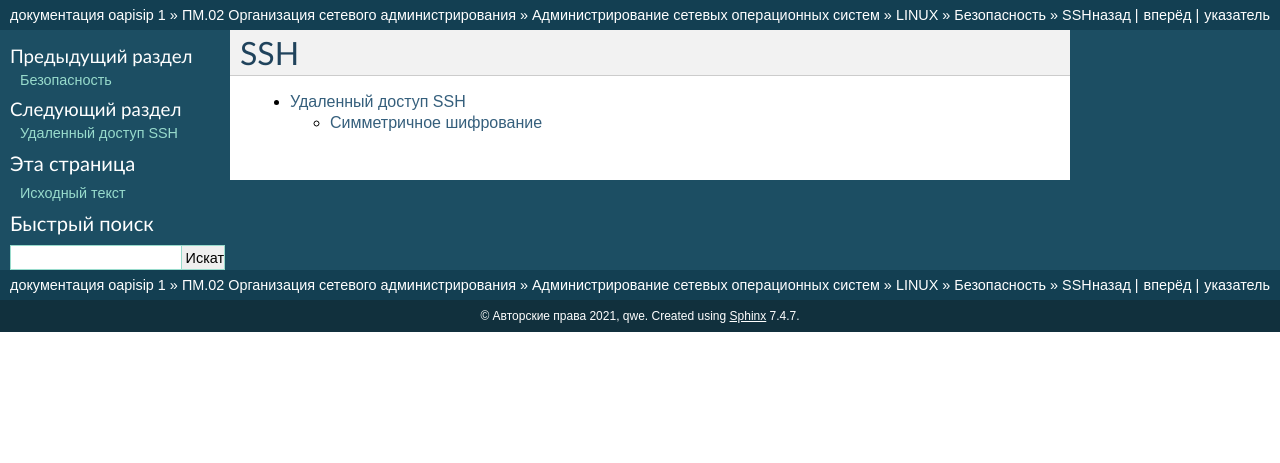
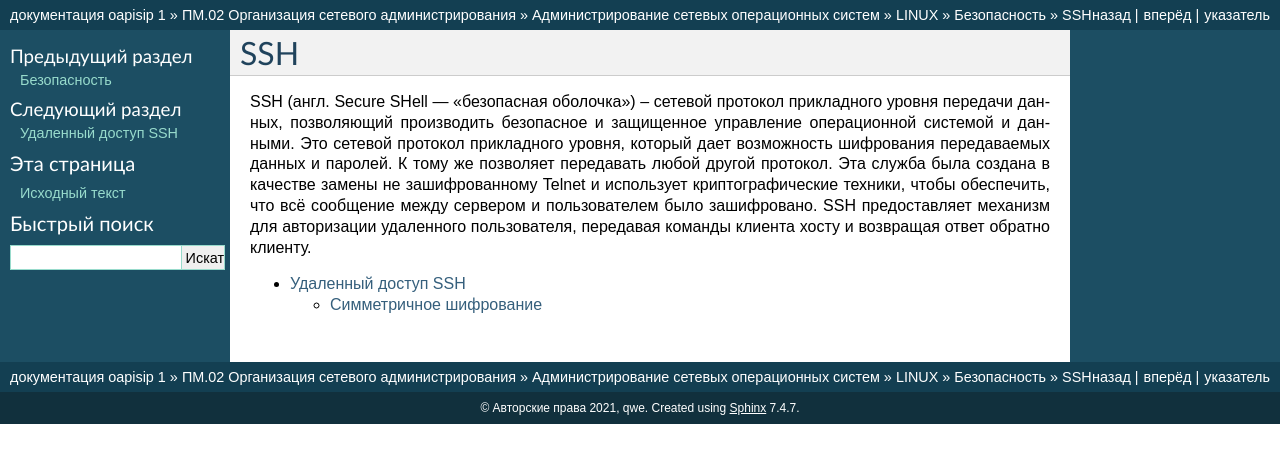
Before and after one commit to five76/wsr39, a Sphinx documentation site: the page built from docs/chapters/pm02/mdk_02_01_asos/linux/secur/ssh/index.rst, in a window 1280 px wide. Shown: the top 463 px of the page. Built offline with Sphinx 7.4.7, drawn with Linux system fonts in a browser that asks for light colours; pages that are not in the unit, such as notebooks, are missing from menus.

Commit message:
Update index.rst

```diff
--- a/docs/chapters/pm02/mdk_02_01_asos/linux/secur/ssh/index.rst
+++ b/docs/chapters/pm02/mdk_02_01_asos/linux/secur/ssh/index.rst
@@ -1,5 +1,7 @@
 SSH
 ======
+
+SSH (англ. Secure SHell — «безопасная оболочка») – сетевой протокол прикладного уровня передачи данных, позволяющий производить безопасное и защищенное управление операционной системой и данными. Это сетевой протокол прикладного уровня, который дает возможность шифрования передаваемых данных и паролей. К тому же позволяет передавать любой другой протокол. Эта служба была создана в качестве замены не зашифрованному Telnet и использует криптографические техники, чтобы обеспечить, что всё сообщение между сервером и пользователем было зашифровано. SSH предоставляет механизм для авторизации удаленного пользователя, передавая команды клиента хосту и возвращая ответ обратно клиенту.
 
 .. toctree::
    :maxdepth: 3
```
